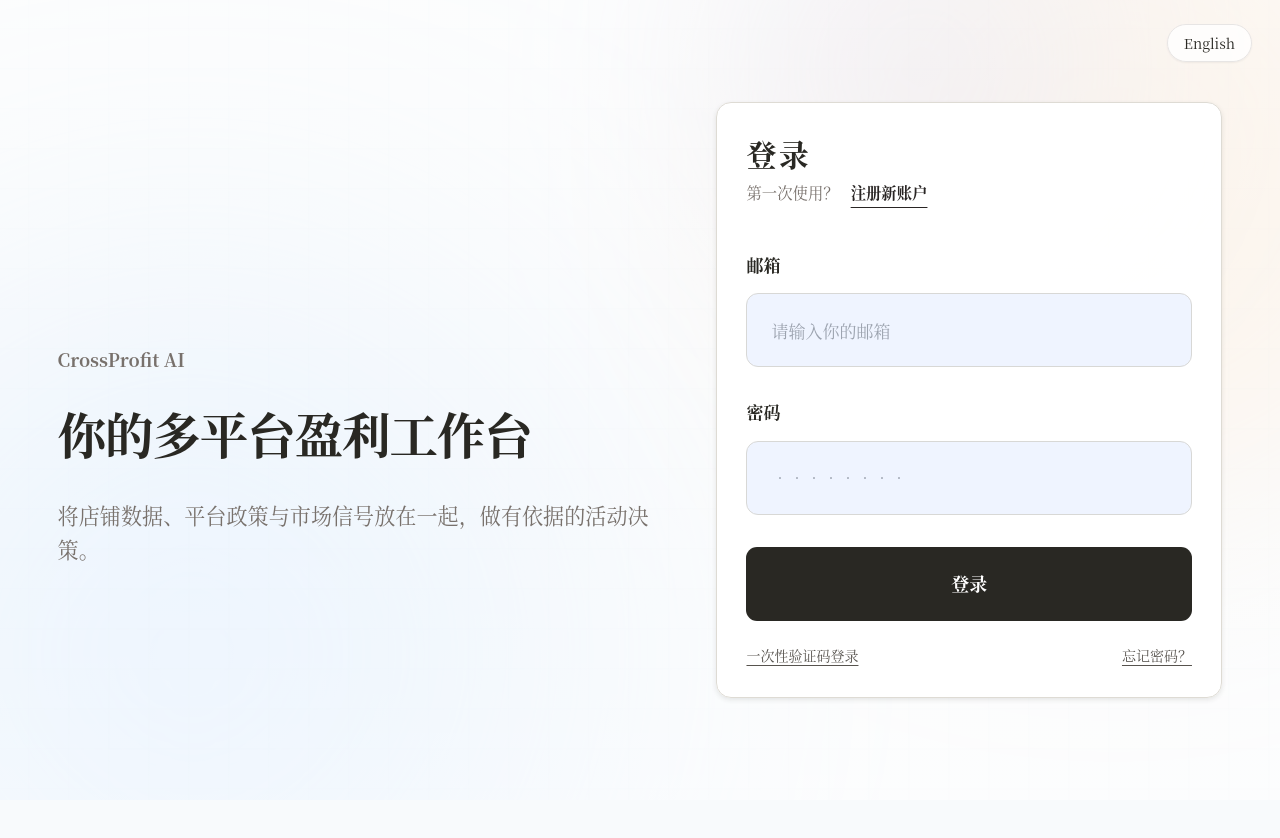
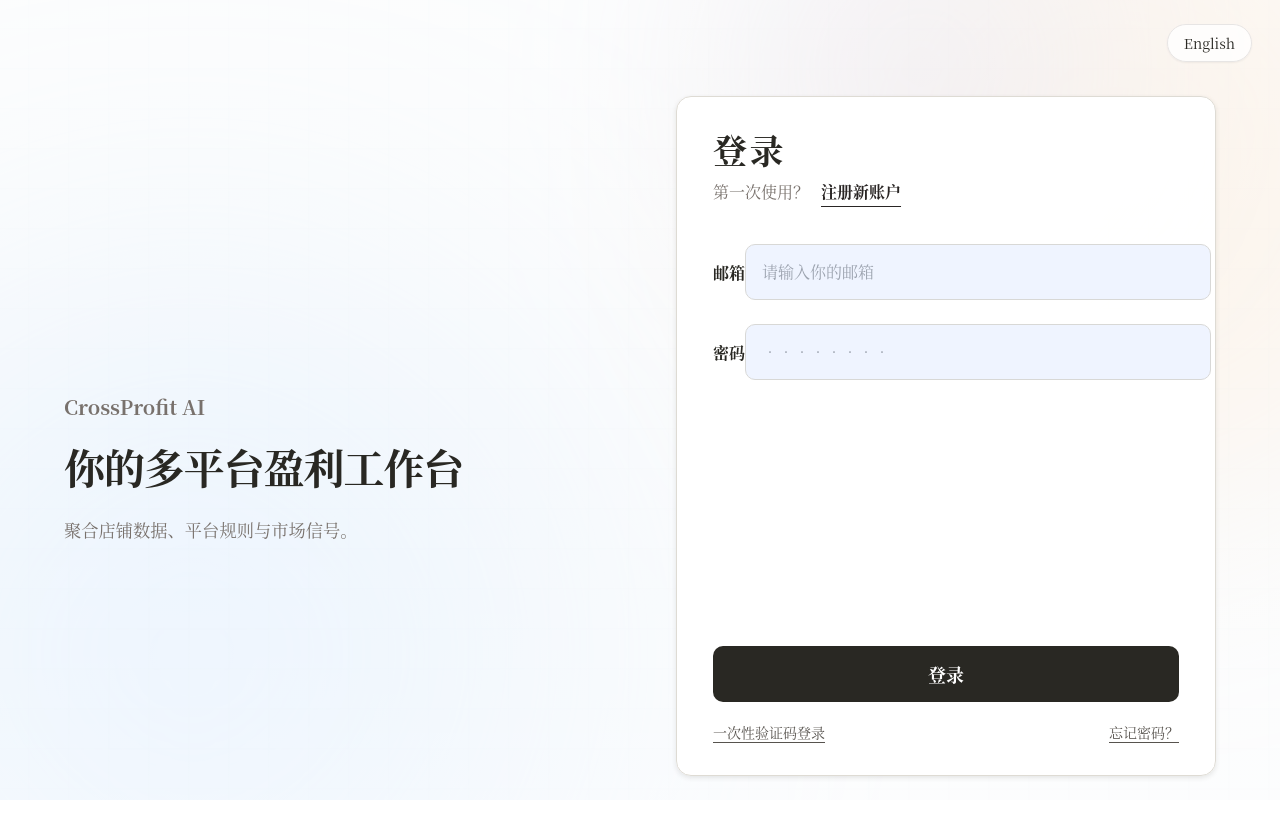
Before and after one commit to zombie-egg/CrossProfit-AI, a Next.js app in the folder web/: page /settings in a window 1280 px wide. Shown: the top 838 px of the page. Before the commit the page ends 800 px from the top, so only its background shows below. Built offline with nearby package versions, Linux system fonts and the light colour scheme; no server answers; a web font is replaced by a local one.

Commit message:
Make auth card compact and consistent across modes

```diff
--- a/web/src/components/auth-page.tsx
+++ b/web/src/components/auth-page.tsx
@@ -26,7 +26,7 @@ export function AuthPage() {
   const copy = {
     brand: zh ? "CrossProfit AI" : "CrossProfit AI",
     headline: zh ? "你的多平台盈利工作台" : "Your profit workspace",
-    subtitle: zh ? "将店铺数据、平台政策与市场信号放在一起，做有依据的活动决策。" : "Bring shop data, platform rules and market signals together for informed decisions.",
+    subtitle: zh ? "聚合店铺数据、平台规则与市场信号。" : "Shop data · Platform rules · Market signals",
     title: zh ? ({ login: "登录", register: "注册新账户", code: "验证码登录", reset: "找回密码" }[mode]) : ({ login: "Sign in", register: "Create account", code: "One-time code", reset: "Reset password" }[mode]),
   };
   const changeMode = (value: Mode) => { setMode(value); setMessage(""); setCode(""); };
@@ -50,22 +50,22 @@ export function AuthPage() {
   };
   return <div className="relative min-h-screen overflow-hidden bg-white text-[#292823]">
     <InfiniteGrid className="z-0 opacity-50" />
-    <button type="button" onClick={() => void setLocale(zh ? "en" : "zh")} className="absolute right-7 top-6 z-20 rounded-full border border-stone-200 bg-white/80 px-4 py-2 text-sm font-medium shadow-sm">{zh ? "English" : "中文"}</button>
-    <div className="relative z-10 mx-auto grid min-h-screen max-w-[2250px] grid-cols-1 items-center gap-16 px-[clamp(28px,4.5vw,104px)] py-20 lg:grid-cols-[1.08fr_0.92fr]">
-      <section className="max-w-[900px] lg:pt-28"><p className="mb-8 text-[clamp(18px,1.3vw,28px)] font-semibold text-stone-500">{copy.brand}</p><h1 className="text-[clamp(44px,3.8vw,78px)] font-bold leading-[1.17] tracking-tight">{copy.headline}</h1><p className="mt-9 max-w-[860px] text-[clamp(19px,1.65vw,34px)] leading-relaxed text-stone-500">{copy.subtitle}</p></section>
-      <section className="mx-auto w-full max-w-[755px] rounded-[15px] border border-[#dedbd4] bg-white/95 px-[clamp(26px,2.3vw,48px)] py-[clamp(32px,2.2vw,46px)] shadow-[0_2px_5px_rgba(50,45,35,0.11)]">
-        <h2 className="text-[clamp(30px,2.1vw,44px)] font-bold leading-tight">{copy.title}</h2>
-        <div className="mt-2 flex flex-wrap gap-x-3 text-[clamp(15px,1.2vw,24px)] text-stone-500">
+    <button type="button" onClick={() => void setLocale(zh ? "en" : "zh")} className="absolute right-7 top-6 z-20 whitespace-nowrap rounded-full border border-stone-200 bg-white/80 px-4 py-2 text-sm font-medium shadow-sm">{zh ? "English" : "中文"}</button>
+    <div className="relative z-10 mx-auto grid min-h-screen max-w-[1600px] grid-cols-1 items-center gap-10 px-6 py-24 sm:px-10 xl:grid-cols-[minmax(0,1fr)_540px] xl:gap-16 xl:px-16">
+      <section className="min-w-0 whitespace-nowrap xl:pt-16"><p className="mb-5 text-lg font-semibold text-stone-500 xl:text-xl">{copy.brand}</p><h1 className="text-[clamp(21px,3.2vw,58px)] font-bold leading-tight tracking-tight">{copy.headline}</h1><p className="mt-6 text-[clamp(13px,1.35vw,21px)] text-stone-500">{copy.subtitle}</p></section>
+      <section className="mx-auto flex h-[680px] w-full max-w-[540px] flex-col rounded-[15px] border border-[#dedbd4] bg-white/95 px-6 py-8 shadow-[0_2px_5px_rgba(50,45,35,0.11)] sm:px-9">
+        <h2 className="whitespace-nowrap text-[34px] font-bold leading-tight">{copy.title}</h2>
+        <div className="mt-2 flex items-center gap-x-3 whitespace-nowrap text-base text-stone-500">
           <span>{zh ? "第一次使用？" : "New here?"}</span><button type="button" onClick={() => changeMode(mode === "register" ? "login" : "register")} className="font-semibold text-stone-800 underline underline-offset-8">{mode === "register" ? (zh ? "返回登录" : "Sign in") : (zh ? "注册新账户" : "Create account")}</button>
         </div>
-        <form onSubmit={(event) => void submit(event)} className="mt-12 space-y-8">
-          <label className="block text-[clamp(17px,1.2vw,25px)] font-semibold"><span>{zh ? "邮箱" : "Email"}</span><input type="email" autoComplete="email" required value={email} onChange={(event) => setEmail(event.target.value)} className="mt-4 h-[74px] w-full rounded-[12px] border border-[#d8d8d6] bg-[#eff4ff] px-6 text-[clamp(17px,1.3vw,27px)] font-normal outline-none transition focus:border-blue-500 focus:ring-2 focus:ring-blue-100" placeholder={zh ? "请输入你的邮箱" : "Enter your email"} /></label>
-          {(mode === "register" || mode === "code" || mode === "reset") && <label className="block text-[clamp(17px,1.2vw,25px)] font-semibold"><span>{zh ? "邮箱验证码" : "Email code"}</span><div className="mt-4 flex gap-3"><input inputMode="numeric" pattern="[0-9]{6}" maxLength={6} required value={code} onChange={(event) => setCode(event.target.value.replace(/\D/g, ""))} className="h-[74px] min-w-0 flex-1 rounded-[12px] border border-[#d8d8d6] bg-[#eff4ff] px-6 text-[clamp(17px,1.3vw,27px)] font-normal outline-none focus:border-blue-500 focus:ring-2 focus:ring-blue-100" placeholder="6-digit code" /><button type="button" onClick={() => void sendCode()} disabled={sending || cooldown > 0} className="rounded-[12px] border border-stone-300 px-4 text-sm font-semibold disabled:text-stone-400">{cooldown ? `${cooldown}s` : sending ? (zh ? "发送中" : "Sending") : (zh ? "发送验证码" : "Send code")}</button></div></label>}
-          {mode !== "code" && <label className="block text-[clamp(17px,1.2vw,25px)] font-semibold"><span>{mode === "reset" ? (zh ? "新密码" : "New password") : (zh ? "密码" : "Password")}</span><input type="password" autoComplete={mode === "login" ? "current-password" : "new-password"} minLength={mode === "login" ? undefined : 8} required value={password} onChange={(event) => setPassword(event.target.value)} className="mt-4 h-[74px] w-full rounded-[12px] border border-[#d8d8d6] bg-[#eff4ff] px-6 text-[clamp(17px,1.3vw,27px)] font-normal outline-none focus:border-blue-500 focus:ring-2 focus:ring-blue-100" placeholder={mode === "login" ? "••••••••" : (zh ? "至少 8 位" : "At least 8 characters")} /></label>}
-          {message && <p role="status" className="rounded-lg bg-amber-50 px-4 py-3 text-sm text-amber-800">{message}</p>}
-          <button type="submit" disabled={busy} className="h-[74px] w-full rounded-[11px] bg-[#292823] text-[clamp(18px,1.2vw,25px)] font-semibold text-white transition hover:bg-stone-700 disabled:opacity-60">{busy ? (zh ? "请稍候…" : "Please wait…") : copy.title}</button>
+        <form onSubmit={(event) => void submit(event)} className="mt-8 flex min-h-0 flex-1 flex-col gap-4">
+          <label className="block whitespace-nowrap text-base font-semibold"><span>{zh ? "邮箱" : "Email"}</span><input type="email" autoComplete="email" required value={email} onChange={(event) => setEmail(event.target.value)} className="mt-2 h-14 w-full rounded-[10px] border border-[#d8d8d6] bg-[#eff4ff] px-4 text-base font-normal outline-none transition focus:border-blue-500 focus:ring-2 focus:ring-blue-100" placeholder={zh ? "请输入你的邮箱" : "Enter your email"} /></label>
+          {(mode === "register" || mode === "code" || mode === "reset") && <label className="block whitespace-nowrap text-base font-semibold"><span>{zh ? "邮箱验证码" : "Email code"}</span><div className="mt-2 flex gap-2"><input inputMode="numeric" pattern="[0-9]{6}" maxLength={6} required value={code} onChange={(event) => setCode(event.target.value.replace(/\D/g, ""))} className="h-14 min-w-0 flex-1 rounded-[10px] border border-[#d8d8d6] bg-[#eff4ff] px-4 text-base font-normal outline-none focus:border-blue-500 focus:ring-2 focus:ring-blue-100" placeholder={zh ? "6 位验证码" : "6-digit code"} /><button type="button" onClick={() => void sendCode()} disabled={sending || cooldown > 0} className="shrink-0 whitespace-nowrap rounded-[10px] border border-stone-300 px-3 text-sm font-semibold disabled:text-stone-400">{cooldown ? `${cooldown}s` : sending ? (zh ? "发送中" : "Sending") : (zh ? "发送验证码" : "Send code")}</button></div></label>}
+          {mode !== "code" && <label className="block whitespace-nowrap text-base font-semibold"><span>{mode === "reset" ? (zh ? "新密码" : "New password") : (zh ? "密码" : "Password")}</span><input type="password" autoComplete={mode === "login" ? "current-password" : "new-password"} minLength={mode === "login" ? undefined : 8} required value={password} onChange={(event) => setPassword(event.target.value)} className="mt-2 h-14 w-full rounded-[10px] border border-[#d8d8d6] bg-[#eff4ff] px-4 text-base font-normal outline-none focus:border-blue-500 focus:ring-2 focus:ring-blue-100" placeholder={mode === "login" ? "••••••••" : (zh ? "至少 8 位" : "At least 8 characters")} /></label>}
+          {message && <p role="status" title={message} className="overflow-hidden text-ellipsis whitespace-nowrap rounded-lg bg-amber-50 px-3 py-2 text-sm text-amber-800">{message}</p>}
+          <button type="submit" disabled={busy} className="mt-auto h-14 w-full shrink-0 whitespace-nowrap rounded-[10px] bg-[#292823] text-lg font-semibold text-white transition hover:bg-stone-700 disabled:opacity-60">{busy ? (zh ? "请稍候…" : "Please wait…") : copy.title}</button>
         </form>
-        <div className="mt-6 flex flex-wrap justify-between gap-3 text-sm text-stone-600"><button type="button" onClick={() => changeMode(mode === "code" ? "login" : "code")} className="underline underline-offset-4">{mode === "code" ? (zh ? "密码登录" : "Password sign in") : (zh ? "一次性验证码登录" : "Sign in with a code")}</button><button type="button" onClick={() => changeMode(mode === "reset" ? "login" : "reset")} className="underline underline-offset-4">{mode === "reset" ? (zh ? "返回登录" : "Back to sign in") : (zh ? "忘记密码？" : "Forgot password?")}</button></div>
+        <div className="mt-5 flex items-center justify-between gap-2 whitespace-nowrap text-[clamp(11px,2.7vw,14px)] text-stone-600"><button type="button" onClick={() => changeMode(mode === "code" ? "login" : "code")} className="underline underline-offset-4">{mode === "code" ? (zh ? "密码登录" : "Password sign in") : (zh ? "一次性验证码登录" : "Sign in with a code")}</button><button type="button" onClick={() => changeMode(mode === "reset" ? "login" : "reset")} className="underline underline-offset-4">{mode === "reset" ? (zh ? "返回登录" : "Back to sign in") : (zh ? "忘记密码？" : "Forgot password?")}</button></div>
       </section>
     </div>
   </div>;
```
